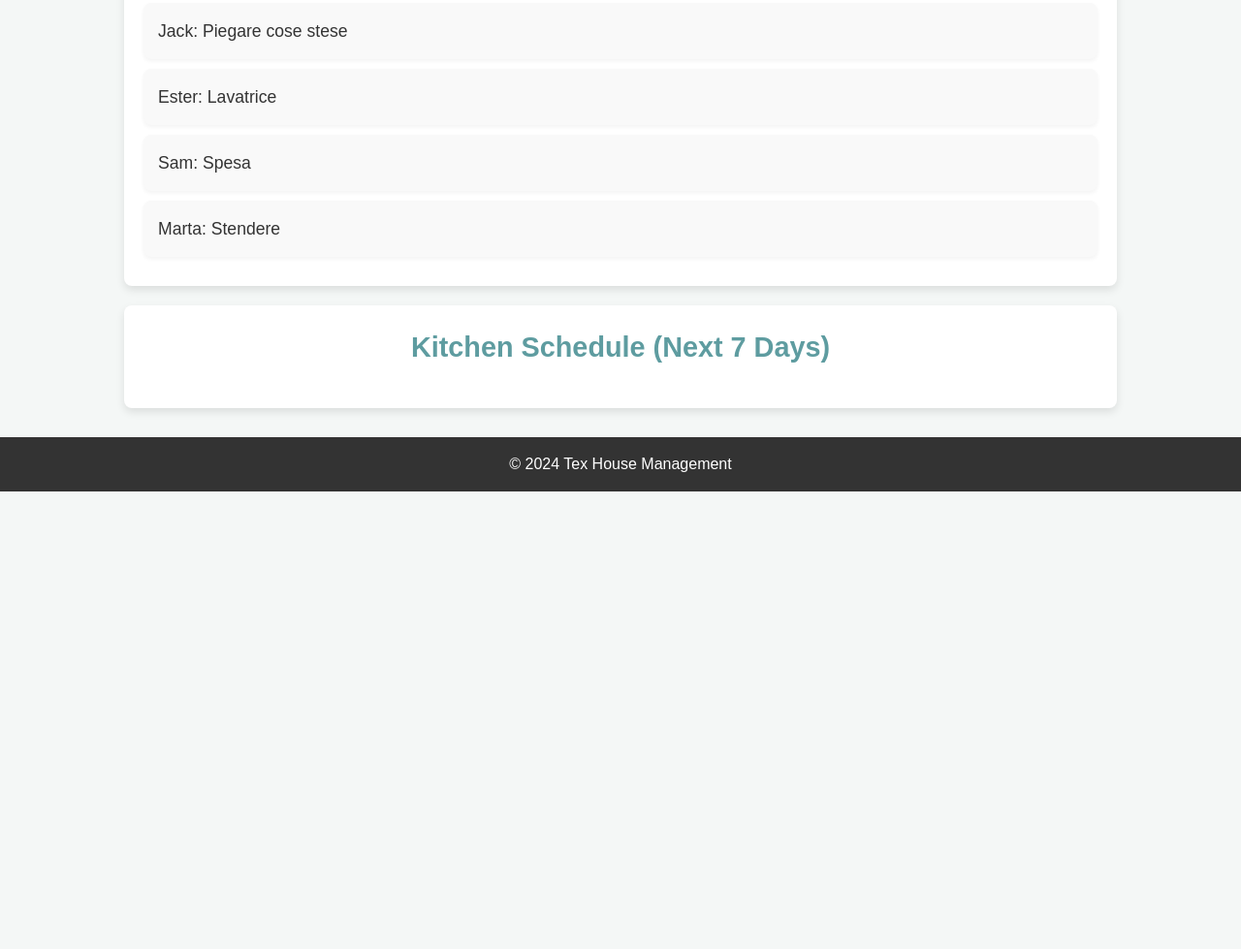
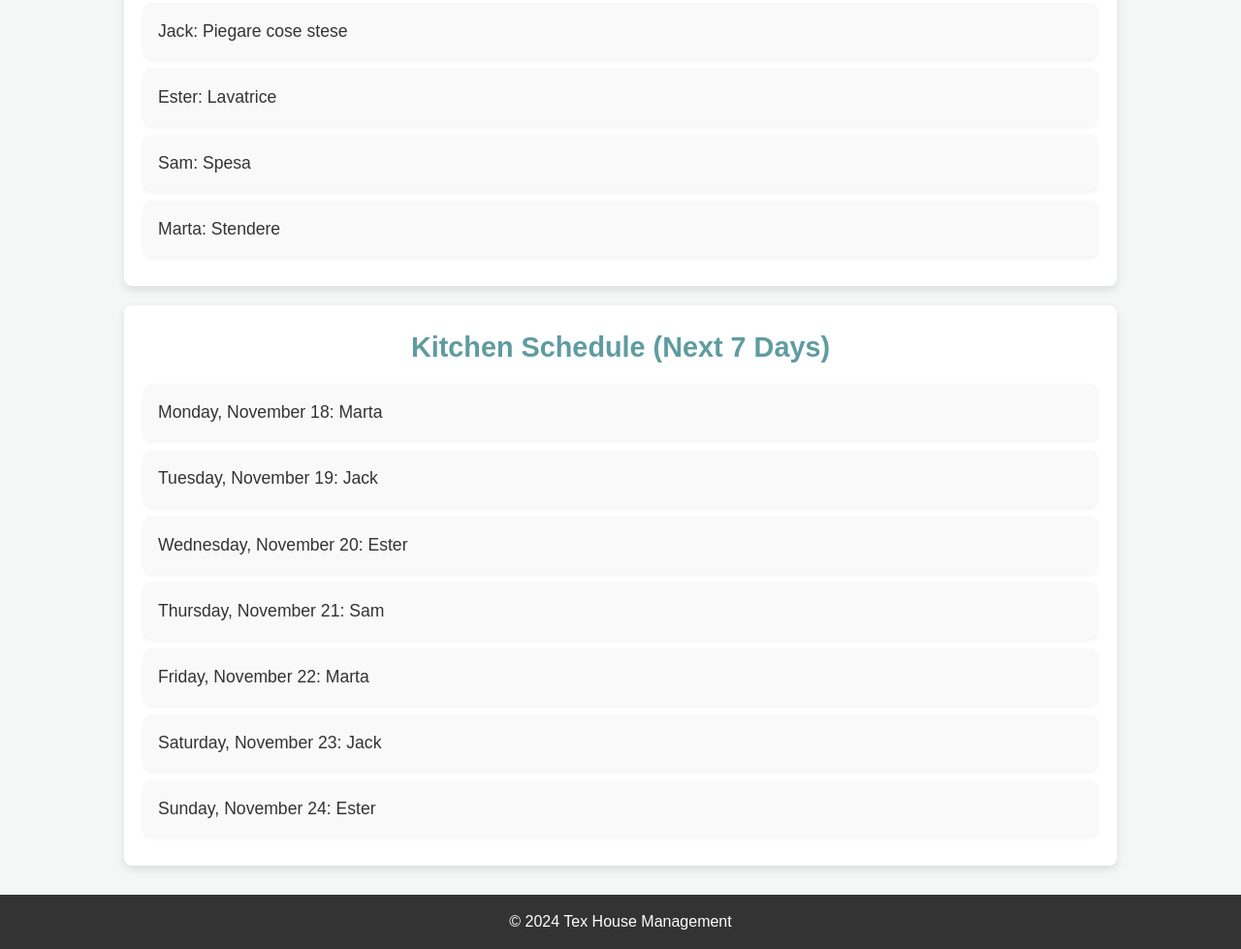
Before and after one commit to Tex024/house_scheduler, a plain HTML site: page index.html in a window 1280 px wide. Shown: the part 596-1575 px from the top of the page at 97% size. Before the commit the page ends 1103 px from the top, so only its background shows below. Drawn offline with Linux system fonts and the light colour scheme.

Commit message:
Update index.html

```diff
--- a/index.html
+++ b/index.html
@@ -30,7 +30,7 @@
             <!-- Daily Kitchen Schedule -->
             <section id="daily-kitchen" class="section">
                 <h2>Kitchen Schedule (Next 7 Days)</h2>
-                <div id="kitchen-schedule" class="calendar"></div>
+                <ul id="daily-kitchen-list" class="job-list"></ul>
             </section>
         </div>
     </main>
```
